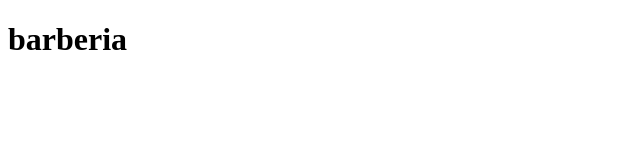
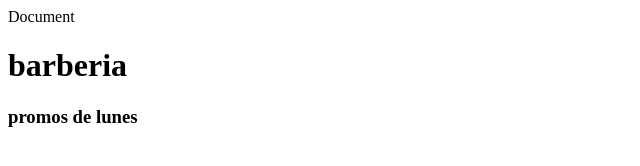
Before and after one commit to Rivadeneiea/Barberia, a plain HTML site: page index.html in a window 1280 px wide. Shown: the whole page, without its empty margins (0-640 px from the left). Drawn offline with Linux system fonts and the light colour scheme.

Commit message:
hicePromosDeLunes

```diff
--- a/index.html
+++ b/index.html
@@ -4,8 +4,10 @@
     <meta charset="UTF-8" />
     <meta http-equiv="X-UA-Compatible" content="IE=edge" />
     <meta name="viewport" content="width=device-width, initial-scale=1.0" />
+    <link rel="stylesheet" href="index.css"
     <title>Document</title>
     <h1>barberia</h1>
+    <h3>promos de lunes</h3>
   </head>
   <body></body>
 </html>
```
Also changed, not shown: index.css (added).
